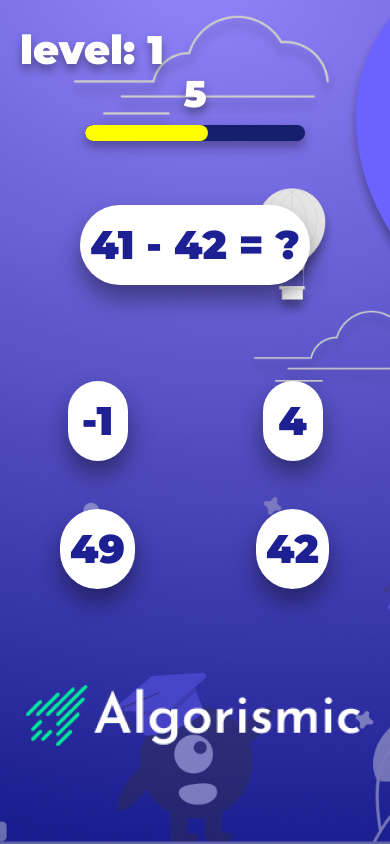
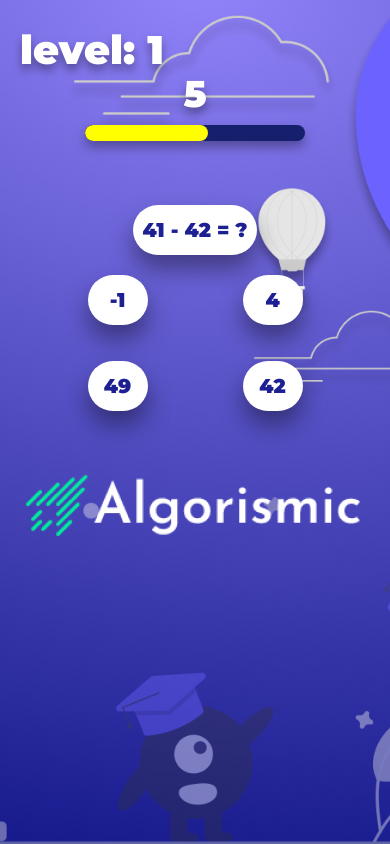
Before and after one commit to Odilboyev/Math-Game, a plain HTML site: page index.html in a window 390 px wide. Drawn offline with nearby package versions, Linux system fonts and the light colour scheme.

Commit message:
Added media queries

```diff
--- a/index.html
+++ b/index.html
@@ -38,22 +38,22 @@
         <span id="question">10 + 5</span> = <span id="answer">?</span>
       </div>
 
-      <div class="row mt-5 pt-5 justify-content-center align-items-center">
+      <div class="row justify-content-center align-items-center">
         <div class="col-md-10 col-lg-8 col-xl-7">
-          <div class="row">
-            <div class="col-6 col-sm-3 mb-5">
+          <div class="row justify-content-evenly align-items-center boxes">
+            <div class="col-6 col-sm-3 mb-3">
               <div class="box case">20</div>
             </div>
 
-            <div class="col-6 col-sm-3 mb-5">
+            <div class="col-6 col-sm-3 mb-3">
               <div class="box case">20</div>
             </div>
 
-            <div class="col-6 col-sm-3 mb-5">
+            <div class="col-6 col-sm-3 mb-3">
               <div class="box case">20</div>
             </div>
 
-            <div class="col-6 col-sm-3 mb-5">
+            <div class="col-6 col-sm-3 mb-3">
               <div class="box case">20</div>
             </div>
           </div>
--- a/styles/main.scss
+++ b/styles/main.scss
@@ -29,6 +29,7 @@ body {
     min-width: 100px;
     user-select: none;
     transition: all 0.4s;
+    margin-top: 80px;
 
     &:hover {
         transform: scale(1.1);
@@ -149,7 +150,12 @@ h1 {
 
 @media (max-width: 768px){
     .box{
+        margin-top: 20px;
         padding: 10px;
         min-width: 60px;
+        font-size: 20px;
+    }
+    .boxes{
+        padding: 0 40px;
     }
 }
```
Also changed, not shown: styles/main.css, 1 other file.
